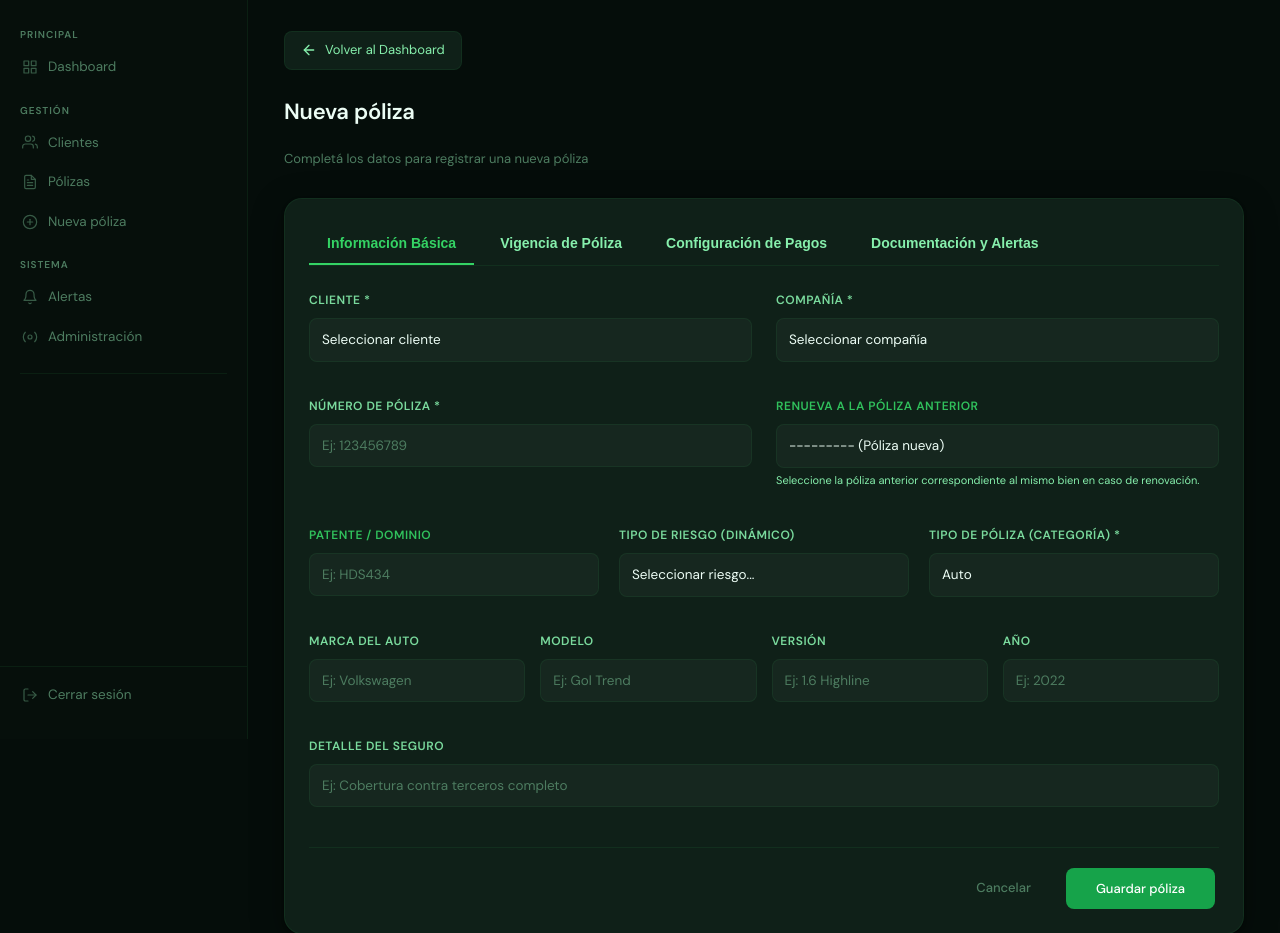
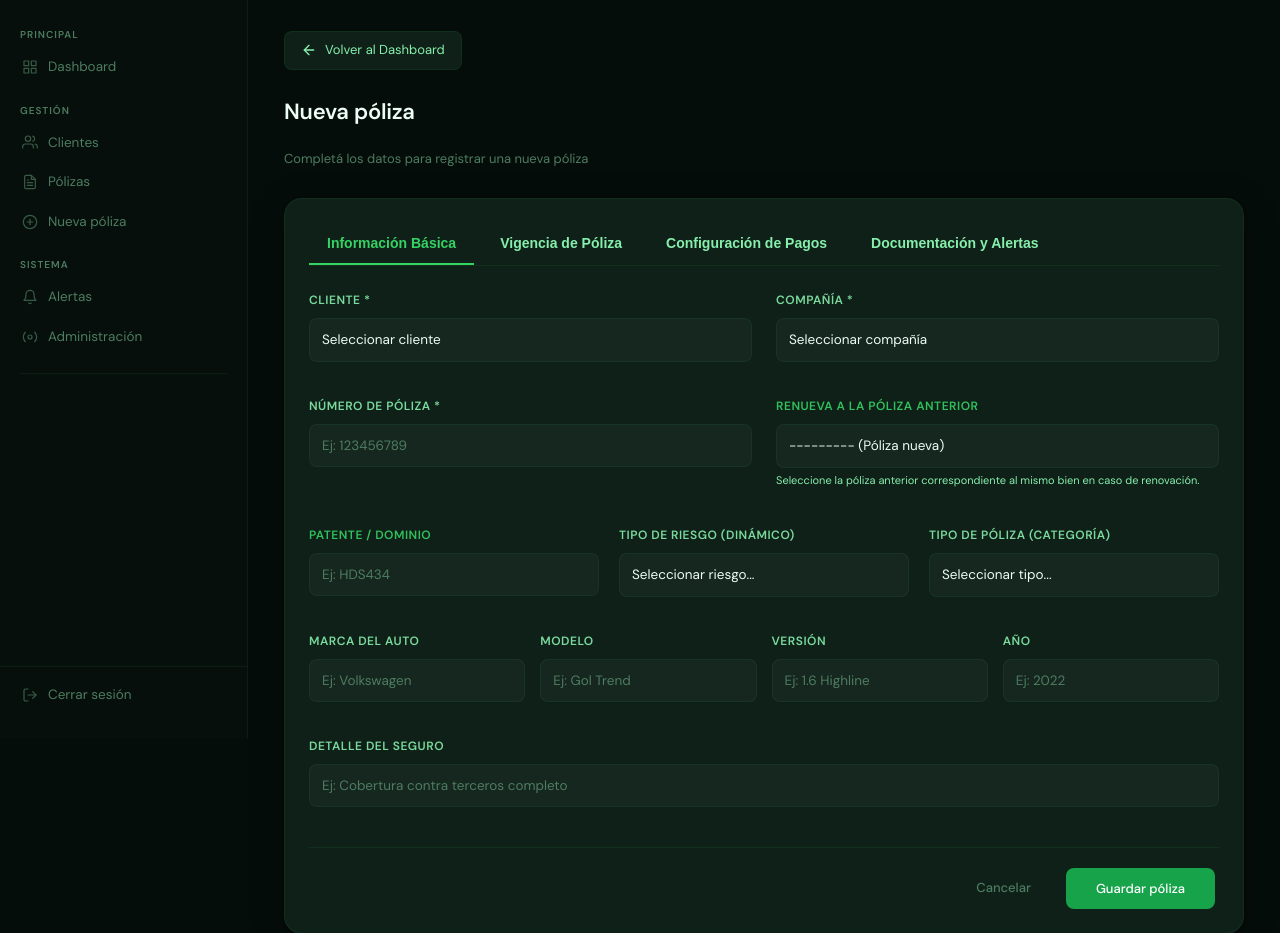
Before and after one commit to ferfama-debug/brokercrm, a Django app: page /polizas/nueva/ in a window 1280 px wide. Shown: the part 61-994 px from the top of the page. Run offline with Django 4.2, Linux system fonts and the light colour scheme; the visitor is signed in with stand-in values (Sample User, id 1); data that the repository does not hold is empty.

Commit message:
Change policy type selection to dynamic loading
Updated the policy type selection to load options dynamically from the database.

```diff
--- a/templates/policies/crear_poliza.html
+++ b/templates/policies/crear_poliza.html
@@ -154,17 +154,14 @@
             </select>
           </div>
 
+          <!-- 🟢 TIPO DE PÓLIZA CARGADO DINÁMICAMENTE DESDE BASE DE DATOS 🟢 -->
           <div class="form-grupo">
-            <label>Tipo de póliza (Categoría) *</label>
+            <label>Tipo de póliza (Categoría)</label>
             <select name="tipo_poliza" class="form-control">
-              <option value="AUTO">Auto</option>
-              <option value="MOTO">Moto</option>
-              <option value="HOGAR">Hogar</option>
-              <option value="VIDA">Vida</option>
-              <option value="COMERCIO">Comercio</option>
-              <option value="AP">Accidentes Personales</option>
-              <option value="RC">Responsabilidad Civil</option>
-              <option value="OTRO">Otro</option>
+              <option value="">Seleccionar tipo...</option>
+              {% for tp in tipos_poliza %}
+              <option value="{{ tp.id }}">{{ tp.nombre }}</option>
+              {% endfor %}
             </select>
           </div>
         </div>
```
